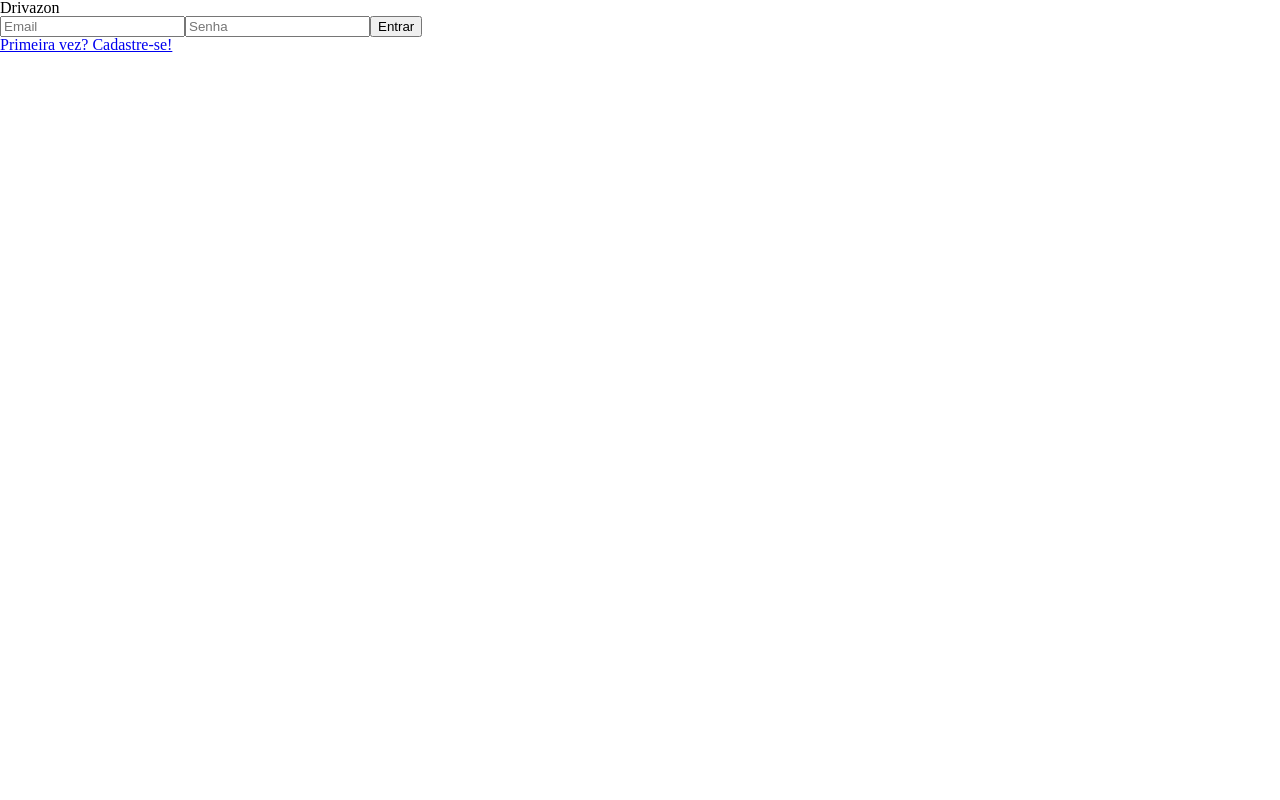
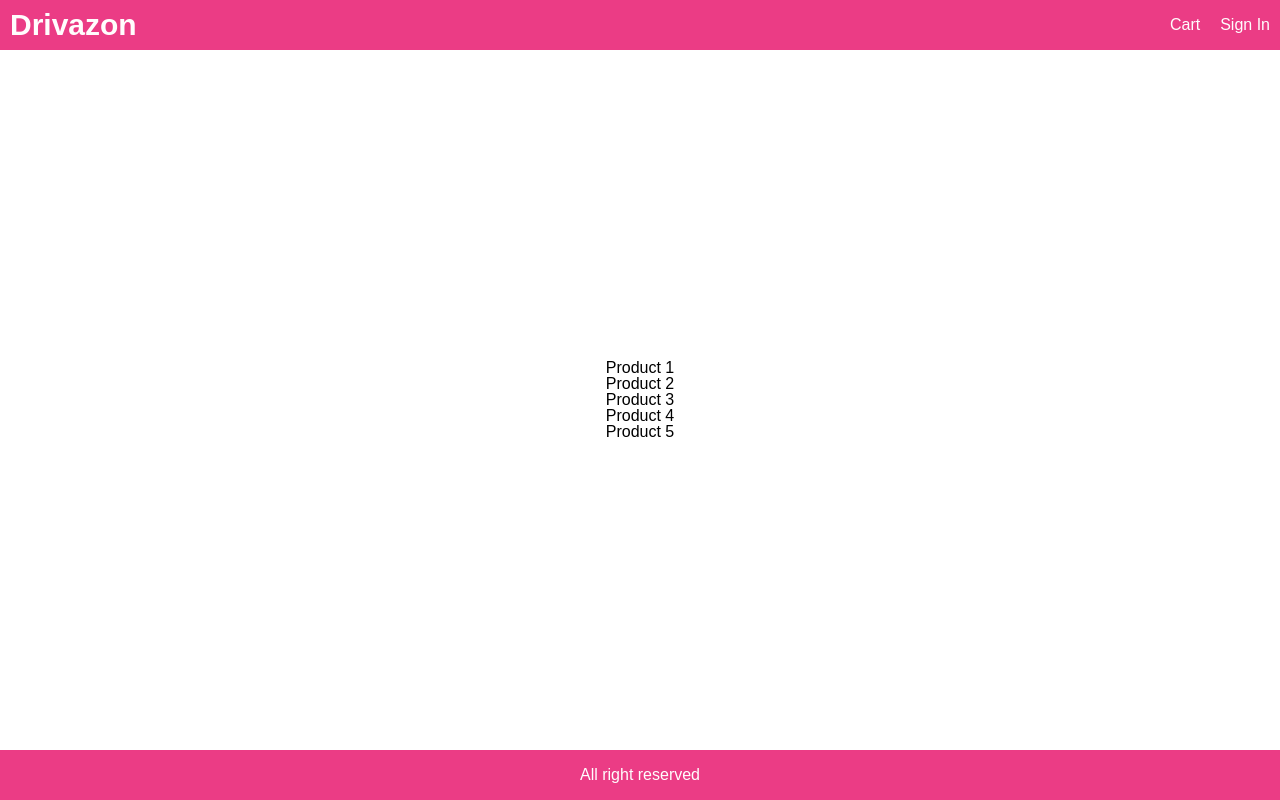
Before and after one commit to tiagodlb/drivenzon-front, a React app: page / in a window 1280 px wide. Built offline with nearby package versions, Linux system fonts and the light colour scheme.

Commit message:
Header and Footer layout done

```diff
--- a/package.json
+++ b/package.json
@@ -8,7 +8,8 @@
     "react": "^17.0.2",
     "react-dom": "^17.0.2",
     "react-router-dom": "^6.3.0",
-    "react-scripts": "^4.0.3"
+    "react-scripts": "^4.0.3",
+    "styled-components": "^5.3.5"
   },
   "scripts": {
     "start": "react-scripts start",
--- a/public/index.html
+++ b/public/index.html
@@ -3,10 +3,13 @@
   <head>
     <meta charset="utf-8" />
     <meta name="viewport" content="width=device-width, initial-scale=1" />
-    <title>React App</title>
+    <title>Drivazon</title>
   </head>
   <body>
     <noscript>You need to enable JavaScript to run this app.</noscript>
     <div class="root"></div>
+
+    <script type="module" src="https://unpkg.com/ionicons@5.5.2/dist/ionicons/ionicons.esm.js"></script>
+    <script nomodule src="https://unpkg.com/ionicons@5.5.2/dist/ionicons/ionicons.js"></script>
   </body>
 </html>
--- a/src/assets/css/style.css
+++ b/src/assets/css/style.css
@@ -1,4 +1,14 @@
 *{
     box-sizing: border-box;
-    --rosa-fundo: pink;
 }
+
+html{
+    font-size: 62.5%;
+}
+
+body{
+    margin: 0;
+    height: 100vh;
+    font-size: 1.6rem;
+    font-family: Arial, Helvetica, sans-serif;
+}
--- a/src/components/App.js
+++ b/src/components/App.js
@@ -1,17 +1,19 @@
 import { BrowserRouter, Routes, Route } from "react-router-dom";
 
-import MainPage from "./pages/MainPage";
+import CartPage from "./pages/CartPage";
 import SignUpPage from "./pages/SignUpPage";
 import HomePage from "./pages/HomePage";
 import CheckOutPage from "./pages/CheckOutPage";
+import SignInPage from "./pages/SignInPage";
 
 export default function App() {
   return (
     <BrowserRouter>
       <Routes>
-        <Route path="/" element={<MainPage />} />
+        <Route path="/" element={<HomePage />} />
+        <Route path="/signin" element={<SignInPage />}/>
         <Route path="/signup" element={<SignUpPage />} />
-        <Route path="/home" element={<HomePage />} />
+        <Route path="/cart" element={<CartPage />} />
         <Route path="/checkout" element={<CheckOutPage />} />
       </Routes>
     </BrowserRouter>
--- /dev/null
+++ b/src/components/pages/CartPage.js
@@ -0,0 +1,17 @@
+import { useState } from "react";
+import { Link, useNavigate } from "react-router-dom";
+import axios from "axios";
+import styled from "styled-components";
+
+export default function CartPage() {
+  return (
+    <grid_container>
+      Main page working
+    </grid_container>
+  );
+}
+
+
+const grid_container = styled.div`
+
+`
--- a/src/components/pages/HomePage.js
+++ b/src/components/pages/HomePage.js
@@ -1,5 +1,87 @@
+import styled from "styled-components";
+
+
 export default function HomePage() {
+
+
     return(
-        <h1>Oi eu sou a HomePage</h1>
+        <Grid>
+            <Header className="rows">
+                <div>
+                    <span className="brand">Drivazon</span>
+                </div>
+                <div>
+                    <span>Cart</span>
+                    <span>Sign In</span>
+                </div>
+            </Header>
+            <Main className="rows center">
+                <ul>
+                    <li>Product 1</li>
+                    <li>Product 2</li>
+                    <li>Product 3</li>
+                    <li>Product 4</li>
+                    <li>Product 5</li>
+                </ul>
+            </Main>
+            <Footer className="rows center">
+                All right reserved
+            </Footer>
+        </Grid>
     )
 }
+
+
+const Grid = styled.div`
+    display: grid;
+    grid-template-areas:
+    'Header'
+    'Main'
+    'Footer';
+    grid-template-columns: 1fr;
+    grid-template-rows: 5rem 1fr 5rem;
+    height: 100vh;
+
+    .rows{
+        display: flex;
+        flex-wrap: wrap;
+        justify-content: space-between;
+        align-items: center;
+    }
+
+    span:hover{
+        color: #746267;
+    }
+
+    Header span{
+        color: #fffdfd;
+        padding: 1rem;
+    }
+
+    span.brand{
+        color: #fffdfd;
+        font-size: 3rem;
+        font-weight: bold;
+    }
+
+    .rows.center{
+        justify-content: center;
+    }
+`
+
+const Header = styled.header`
+    grid-area: Header;
+    background-color: #EB3C85;
+`
+
+const Main = styled.main`
+    grid-area: Main;
+    padding: 1rem;
+
+`
+
+const Footer = styled.footer`
+    grid-area: Footer;
+    background-color: #EB3C85;
+    color: #fffdfd;
+`
--- a/src/components/pages/MainPage.js
+++ b/src/components/pages/SignInPage.js
@@ -2,7 +2,7 @@ import { useState } from "react";
 import { Link, useNavigate } from "react-router-dom";
 import axios from "axios";
 
-export default function MainPage() {
+export default function SignInPage() {
   const [email, setEmail] = useState("");
   const [password, setPassword] = useState("");
 
--- a/src/components/pages/SignUpPage.js
+++ b/src/components/pages/SignUpPage.js
@@ -17,7 +17,7 @@ export default function SignUpPage() {
                 name,email,password, confirmPassword
             })
             alert("Cadastro feito com sucesso")
-            navigator("/")
+            navigator("/signin")
         } catch (error) {
          alert("Infelizmente aconteceu um erro! Tente novamente!")
          console.log(error)
```
Also changed, not shown: 1 other file.
